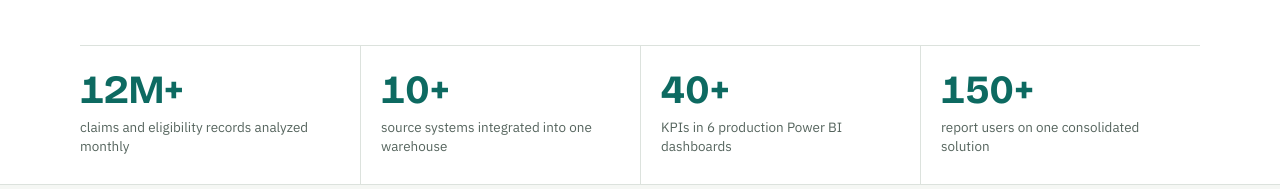
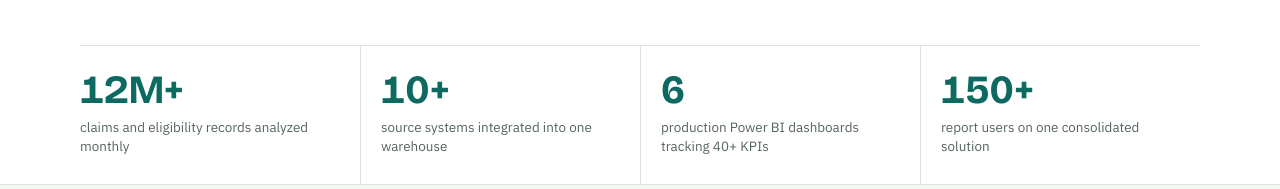
Before and after one commit to thrinesh13/thrinesh13.github.io, a plain HTML site: page index.html in a window 1280 px wide. Shown: the part 611-800 px from the top of the page. Drawn offline with nearby package versions, Linux system fonts and the light colour scheme.

Commit message:
Lead hero figure with 6 production Power BI dashboards

```diff
--- a/index.html
+++ b/index.html
@@ -241,7 +241,7 @@ footer .wrap{display:flex;justify-content:space-between;flex-wrap:wrap;gap:8px;p
     <div class="proof num" aria-label="Highlights">
       <div><b>12M+</b><span>claims and eligibility records analyzed monthly</span></div>
       <div><b>10+</b><span>source systems integrated into one warehouse</span></div>
-      <div><b>40+</b><span>KPIs in 6 production Power BI dashboards</span></div>
+      <div><b>6</b><span>production Power BI dashboards tracking 40+ KPIs</span></div>
       <div><b>150+</b><span>report users on one consolidated solution</span></div>
     </div>
   </div>
```
